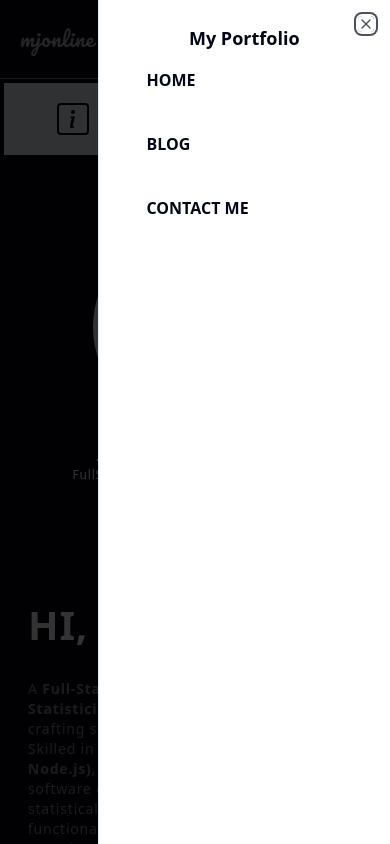
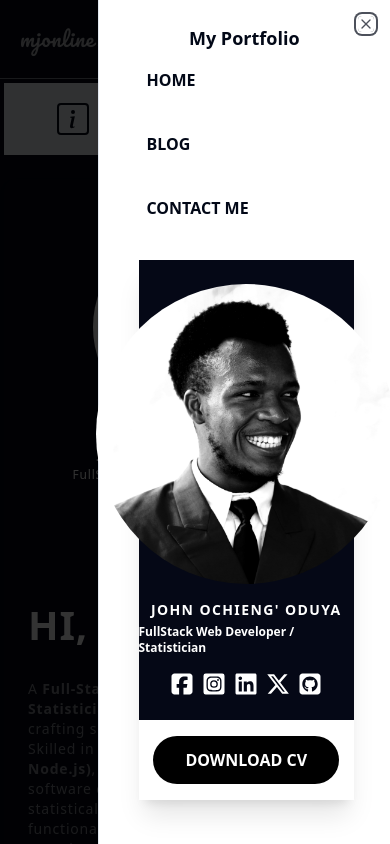
Before and after one commit to Ochiengmorris/portfolio-next, a Next.js app: page / in a window 390 px wide. Both pictures are taken after a click on the button 354 px from the left and 36 px from the top of the page. Built offline with nearby package versions, Linux system fonts and the light colour scheme.

Commit message:
changed cv

```diff
--- a/src/components/HeaderLinks.tsx
+++ b/src/components/HeaderLinks.tsx
@@ -41,7 +41,7 @@ const HeaderLinks = ({ mediaClasses }: { mediaClasses: string }) => {
         animate={inView ? { opacity: 1, y: 0 } : {}}
         transition={{ duration: 0.6 }}
       >
-        <Link href={"/#portfolio"}>
+        <Link href={"/#work-exp"}>
           <IoBriefcaseOutline size={32} />
         </Link>
       </motion.li>
@@ -50,7 +50,7 @@ const HeaderLinks = ({ mediaClasses }: { mediaClasses: string }) => {
         animate={inView ? { opacity: 1, y: 0 } : {}}
         transition={{ duration: 0.6 }}
       >
-        <Link href={"/#work-exp"}>
+        <Link href={"/#portfolio"}>
           <BsChatLeftQuote size={32} />
         </Link>
       </motion.li>
@@ -59,7 +59,7 @@ const HeaderLinks = ({ mediaClasses }: { mediaClasses: string }) => {
         animate={inView ? { opacity: 1, y: 0 } : {}}
         transition={{ duration: 0.6 }}
       >
-        <Link href={"/#interests"}>
+        <Link href={"/#testimonials"}>
           <GiLeafSkeleton size={32} />
         </Link>
       </motion.li>
--- /dev/null
+++ b/src/components/SidebarImageHolder.tsx
@@ -0,0 +1,33 @@
+import { motion } from "framer-motion";
+import React from "react";
+import ImageHolder from "./ImageHolder";
+
+const SidebarImageHolder = () => {
+  return (
+    <motion.div
+      className="lg:hidden block ml-2 mr-1 mt-4"
+      initial={{ opacity: 0, y: 20 }}
+      animate={{ opacity: 1, y: 0 }}
+      transition={{ duration: 0.8 }}
+    >
+      {/* don't even ask how that width works but it works */}
+      <div className="bg-card shadow-xl flex flex-col justify-center items-center">
+        <ImageHolder imageClassses={"w-[300px] h-[300px]"} />
+
+        <motion.a
+          href={"/cv.pdf"}
+          download
+          className="px-8 py-3 my-4 rounded-full max-w-48  font-bold bg-black text-white "
+          target="_blank"
+          rel="noopener noreferrer"
+          whileHover={{ scale: 1.1 }}
+          whileTap={{ scale: 0.9 }}
+        >
+          DOWNLOAD CV
+        </motion.a>
+      </div>
+    </motion.div>
+  );
+};
+
+export default SidebarImageHolder;
--- a/src/sections/Header.tsx
+++ b/src/sections/Header.tsx
@@ -1,8 +1,12 @@
 "use client";
 
+import HomeImageHolder from "@/components/HomeImageHolder";
+import ImageHolder from "@/components/ImageHolder";
+import SidebarImageHolder from "@/components/SidebarImageHolder";
 import {
   Sheet,
   SheetContent,
+  SheetFooter,
   SheetHeader,
   SheetTitle,
 } from "@/components/ui/sheet";
@@ -39,7 +43,7 @@ const Header = () => {
 
         <div>
           <ul className="list-none gap-2 font-semibold items-center justify-center lg:text-lg text-base hidden md:flex">
-            <Link href="/" className="hover:underline cursor-pointer">
+            <Link href="/#contactme" className="hover:underline cursor-pointer">
               HIRE ME
             </Link>
           </ul>
@@ -81,6 +85,8 @@ const Header = () => {
                 CONTACT ME
               </a>
             </li>
+
+            <SidebarImageHolder />
           </ul>
         </SheetContent>
       </Sheet>
```
